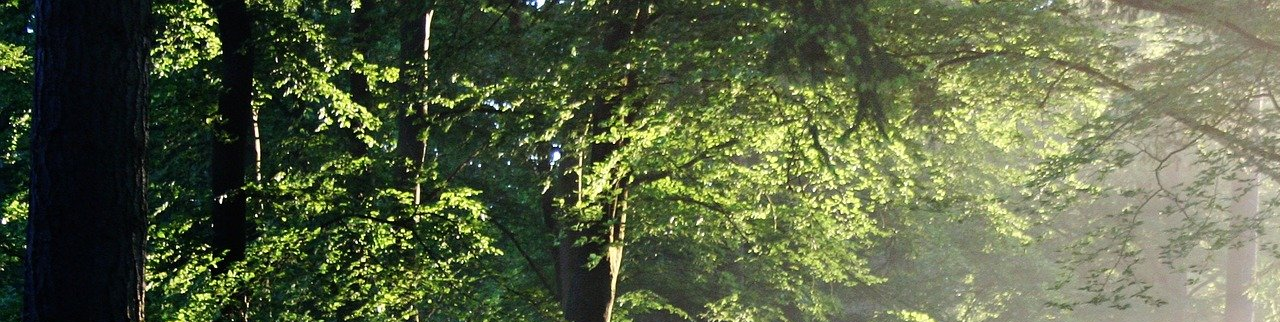
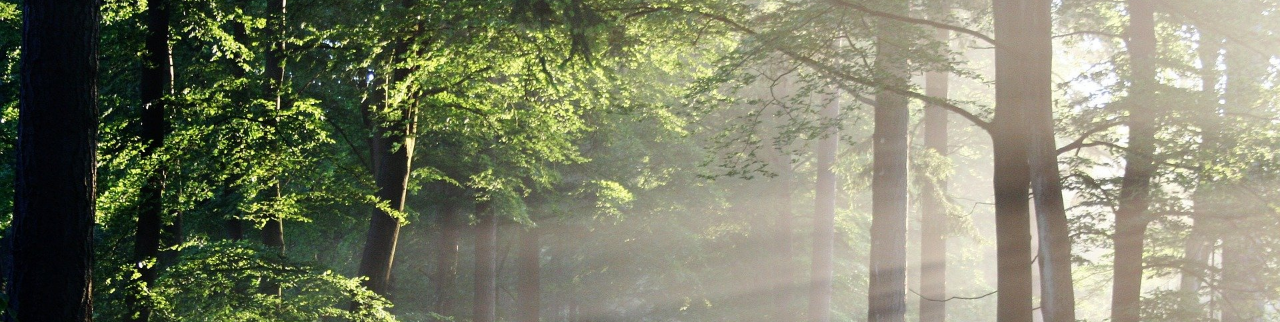
Before and after one commit to nosuke0421/webclock, a plain HTML site: page index.html in a window 1280 px wide. Shown: the top 322 px of the page. Drawn offline with nearby package versions, Linux system fonts and the light colour scheme; a web font is replaced by a local one.

Commit message:
画像が画面を覆うように修正

```diff
--- a/clock.css
+++ b/clock.css
@@ -7,8 +7,7 @@ html,body{
 body{
     height:100vh;
     width:100vw;
-    background-size:cover;
-    background-position: center;
+
     position: relative;
 }
 
--- a/clock.js
+++ b/clock.js
@@ -58,6 +58,8 @@ var NOW_IMG_NUM = 0;
 function change_img(hour){
     if(NOW_IMG_NUM != hour){
         $('body').css('background','url(' + DIR + IMGS[hour] + ')');
+        $('body').css('background-size','cover');
+        $('body').css('background-position','center');
         NOW_IMG_NUM = hour;
     }
 }
```
